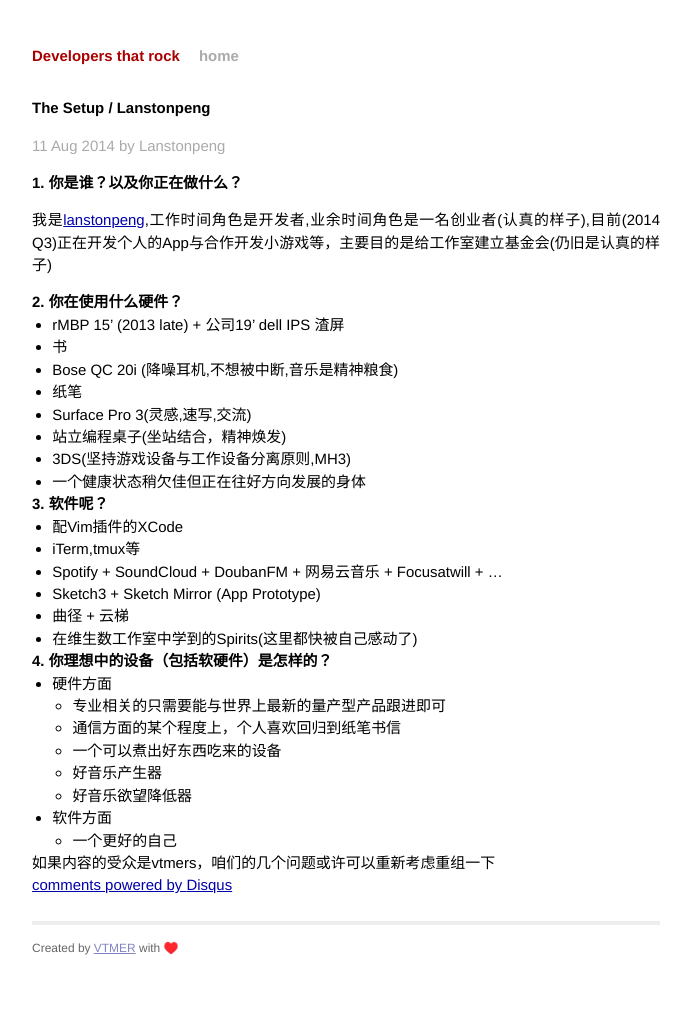
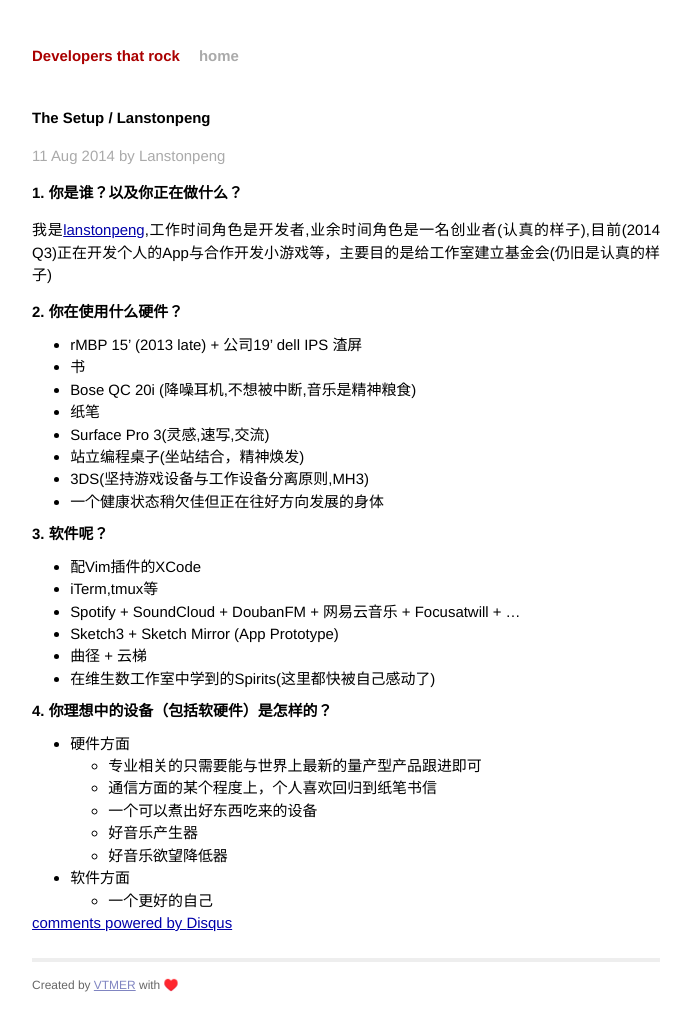
Before and after one commit to vtmer/developer, a Jekyll site: the page built from _posts/2014-08-11-the-setup-lanstonpeng.markdown, in a window 1280 px wide. Shown: the whole page, without its empty margins (294-985 px from the left). Built offline with Jekyll 4.4.1, drawn with Linux system fonts in a browser that asks for light colours; Markdown is read by kramdown in place of the engine named in the settings; comment, search, counter and statistics services are not loaded; before the commit the page ends 971 px from its top, so only the background shows below that.

Commit message:
delete hidden msg && alter layout css

```diff
--- a/_posts/2014-08-11-the-setup-lanstonpeng.markdown
+++ b/_posts/2014-08-11-the-setup-lanstonpeng.markdown
@@ -37,7 +37,3 @@ author: Lanstonpeng
     - 好音乐欲望降低器
 - 软件方面
 	- 一个更好的自己
-
-<hidden>
-如果内容的受众是vtmers，咱们的几个问题或许可以重新考虑重组一下
-</hidden>
--- a/css/main.css
+++ b/css/main.css
@@ -19,8 +19,16 @@ body {
   text-align: center;
 }
 
+h1{
+    font-size: 1.4em;
+}
+h2{
+    font-size: 1.2em;
+    margin: 10px 0;
+}
 h1, h2, h3, h4, h5, h6 {
-  font-size: 100%; }
+  font-size: 100%;
+}
 
 h1 { margin-bottom: 1em; }
 p { margin: 1em 0; }
@@ -135,7 +143,7 @@ a:visited { color: #a0a; }
 }
 
 .post ul, .post ol {
-  margin-left: 1.35em;
+  margin-left: 2.55em;
 }
 
 .post code {
```
